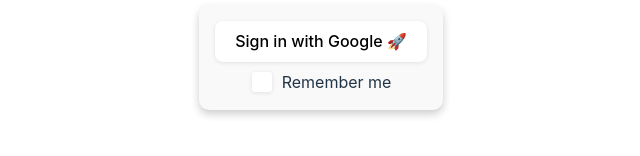
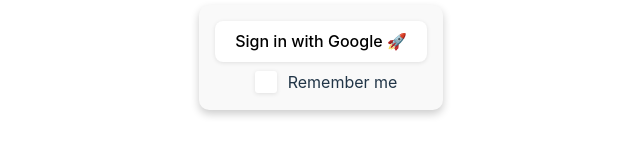
Before and after one commit to rkuhlf/soar-progress, a React (Vite) app: page / in a window 1280 px wide. Shown: the part 340-496 px from the top of the page, without its empty margins (319-959 px from the left). Built offline with nearby package versions, Linux system fonts and the light colour scheme.

Commit message:
add border to checkbox

```diff
--- a/src/App.css
+++ b/src/App.css
@@ -55,7 +55,6 @@
 .remember-me {
   display: flex;
   flex-direction: row;
-  gap: 0.5em;
   align-items: center;
   justify-content: center;
 
--- a/src/components/Checkbox.css
+++ b/src/components/Checkbox.css
@@ -7,6 +7,8 @@
     -moz-user-select: none;
     -ms-user-select: none;
     user-select: none;
+    width: var(--checkmark-size);
+    height: var(--checkmark-size);
 
     --checkmark-size: 1.25em;
 }
@@ -31,14 +33,14 @@
     background-color: white;
     border-radius: 3px;
     box-shadow: 0px 1px 4px rgba(0, 0, 0, 0.1);
+    transition: border-color 0.25s;
+    border: 1px solid transparent;
 }
 
-/* On mouse-over, add a grey background color */
-.container:hover input ~ .checkmark {
-    background-color: #ccc;
+.checkmark:hover {
+    border: 1px solid #646cff;
 }
 
-/* When the checkbox is checked, add a blue background */
 .container input:checked ~ .checkmark {
     background-color: #646cff;
 }
--- a/src/components/Checkbox.tsx
+++ b/src/components/Checkbox.tsx
@@ -1,6 +1,6 @@
 import "./Checkbox.css"
 
-export default function({checked, onChange}: {checked: boolean, onChange: () => {}}) {
+export default function({checked, onChange}: {checked: boolean, onChange: () => void}) {
     return (
         <label className="container">
             <input type="checkbox"
```
